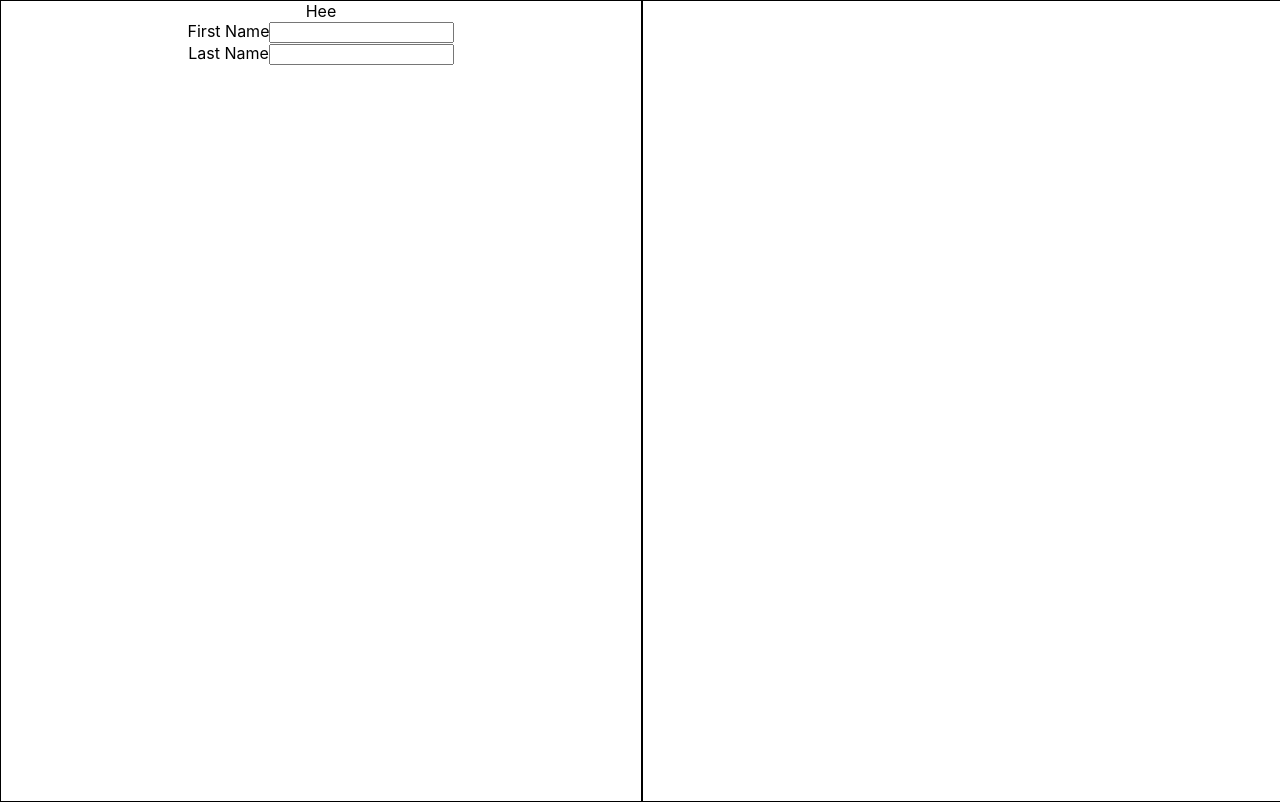
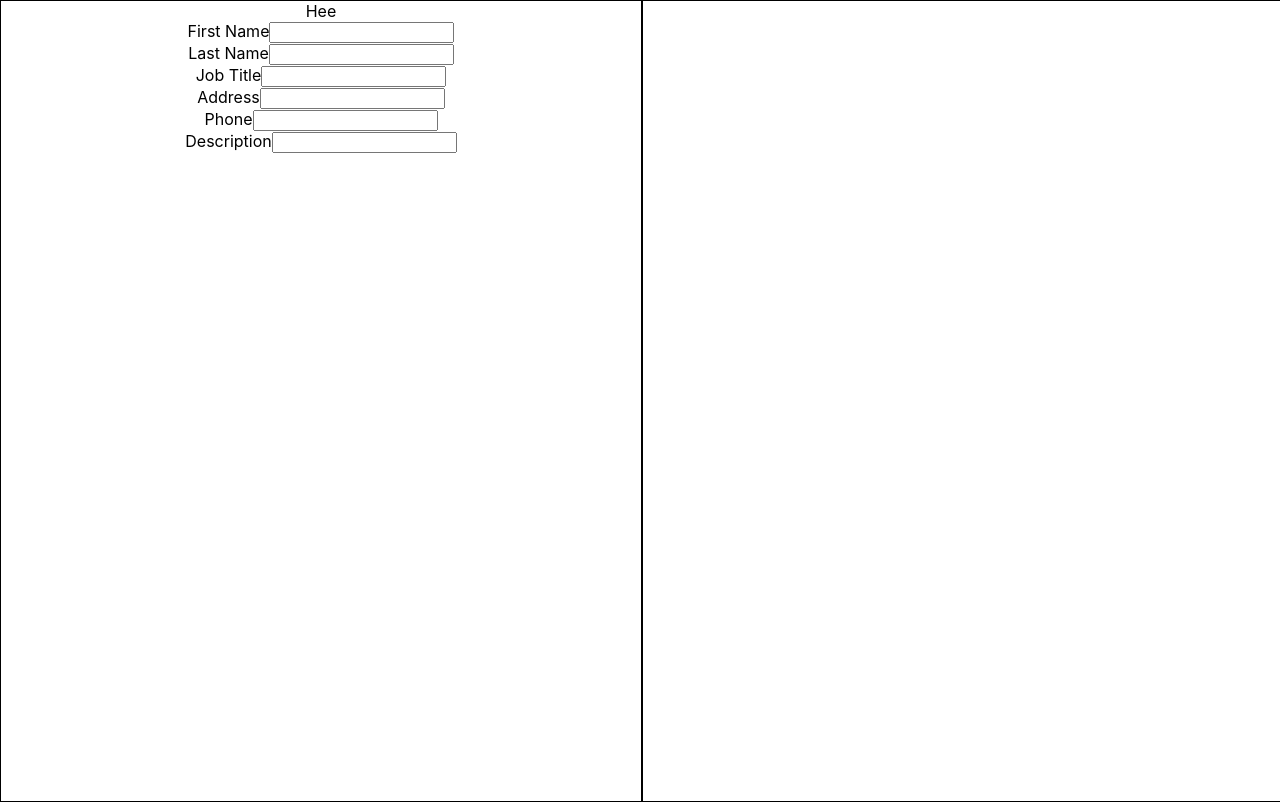
Before and after one commit to adrianhm13/cv-project, a React (Create React App) app: page / in a window 1280 px wide. Built offline with nearby package versions, Linux system fonts and the light colour scheme.

Commit message:
Finished general information' section

```diff
--- a/src/App.js
+++ b/src/App.js
@@ -10,6 +10,10 @@ class App extends Component {
       generalInformation: {
         firstName: "",
         lastName: "",
+        jobTitle: "",
+        address: "",
+        phone: "",
+        description: "",
       }
 
 
@@ -17,20 +21,52 @@ class App extends Component {
   }
   handleGeneralInformation =  {
     handleFirstName: (e) => {
-      this.setState({
+      this.setState(prevState => ({
         generalInformation: {
+          ...prevState.generalInformation,
           firstName: e.target.value,
-          lastName: this.state.generalInformation.lastName
         }
-      });
+      }));
     },
     handleLastName: (e) => {
-      this.setState({
+      this.setState(prevState => ({
         generalInformation: {
-          firstName: this.state.generalInformation.firstName,
-          lastName: e.target.value
+          ...prevState.generalInformation,
+          lastName: e.target.value,
         }
-      });
+      }));
+    },
+    handleJobTitle: (e) => {
+      this.setState(prevState => ({
+        generalInformation: {
+          ...prevState.generalInformation,
+          jobTitle: e.target.value,
+        }
+      }))
+    },
+    handleAddress: (e) => {
+      this.setState(prevState => ({
+        generalInformation: {
+          ...prevState.generalInformation,
+          address: e.target.value,
+        }
+      }))
+    },
+    handlePhone: (e) => {
+      this.setState(prevState => ({
+        generalInformation: {
+          ...prevState.generalInformation,
+          phone: e.target.value,
+        }
+      }))
+    },
+    handleDescription: (e) => {
+      this.setState(prevState => ({
+        generalInformation: {
+          ...prevState.generalInformation,
+          description: e.target.value,
+        }
+      }))
     },
   }
 
--- a/src/components/GeneralInformation.js
+++ b/src/components/GeneralInformation.js
@@ -5,15 +5,14 @@ class GeneralInformation extends Component {
     super(props);
 
     this.state = {
-      firstName: "",
-      lastName: "",
+
     };
   }
 
   render() {
-    const { handleFirstName, handleLastName } =
+    const { handleFirstName, handleLastName, handleJobTitle, handleAddress, handlePhone, handleDescription} =
       this.props.handleGeneralInformation;
-    const { firstName, lastName } = this.props;
+    const { firstName, lastName, jobTitle, address, phone, description} = this.props;
     return (
       <div>
         <div>
@@ -28,6 +27,22 @@ class GeneralInformation extends Component {
         <label>Last Name</label>
           <input type="text" value={lastName} onChange={handleLastName}></input>
         </div>
+        <div>
+          <label>Job Title</label>
+          <input type="text" value={jobTitle} onChange={handleJobTitle}></input>
+        </div>
+        <div>
+          <label>Address</label>
+          <input type="text" value={address} onChange={handleAddress}></input>
+        </div>
+        <div>
+          <label>Phone</label>
+          <input type="text" value={phone} onChange={handlePhone}></input>
+        </div>
+        <div>
+          <label>Description</label>
+          <input type="text" value={description} onChange={handleDescription}></input>
+        </div>
       </div>
     );
   }
--- a/src/components/Preview.js
+++ b/src/components/Preview.js
@@ -8,7 +8,7 @@ class Preview extends Component {
   }
 
   render() {
-    const { firstName, lastName } = this.props.information.generalInformation;
+    const { firstName, lastName, jobTitle, address, phone, description} = this.props.information.generalInformation;
     console.log(this.props);
     console.log(firstName);
     return (
@@ -16,6 +16,10 @@ class Preview extends Component {
         <div>
           <h1>{firstName}</h1>
           <h1>{lastName}</h1>
+          <h1>{jobTitle}</h1>
+          <h1>{address}</h1>
+          <h1>{phone}</h1>
+          <h1>{description}</h1>
         </div>
       </div>
     );
```
